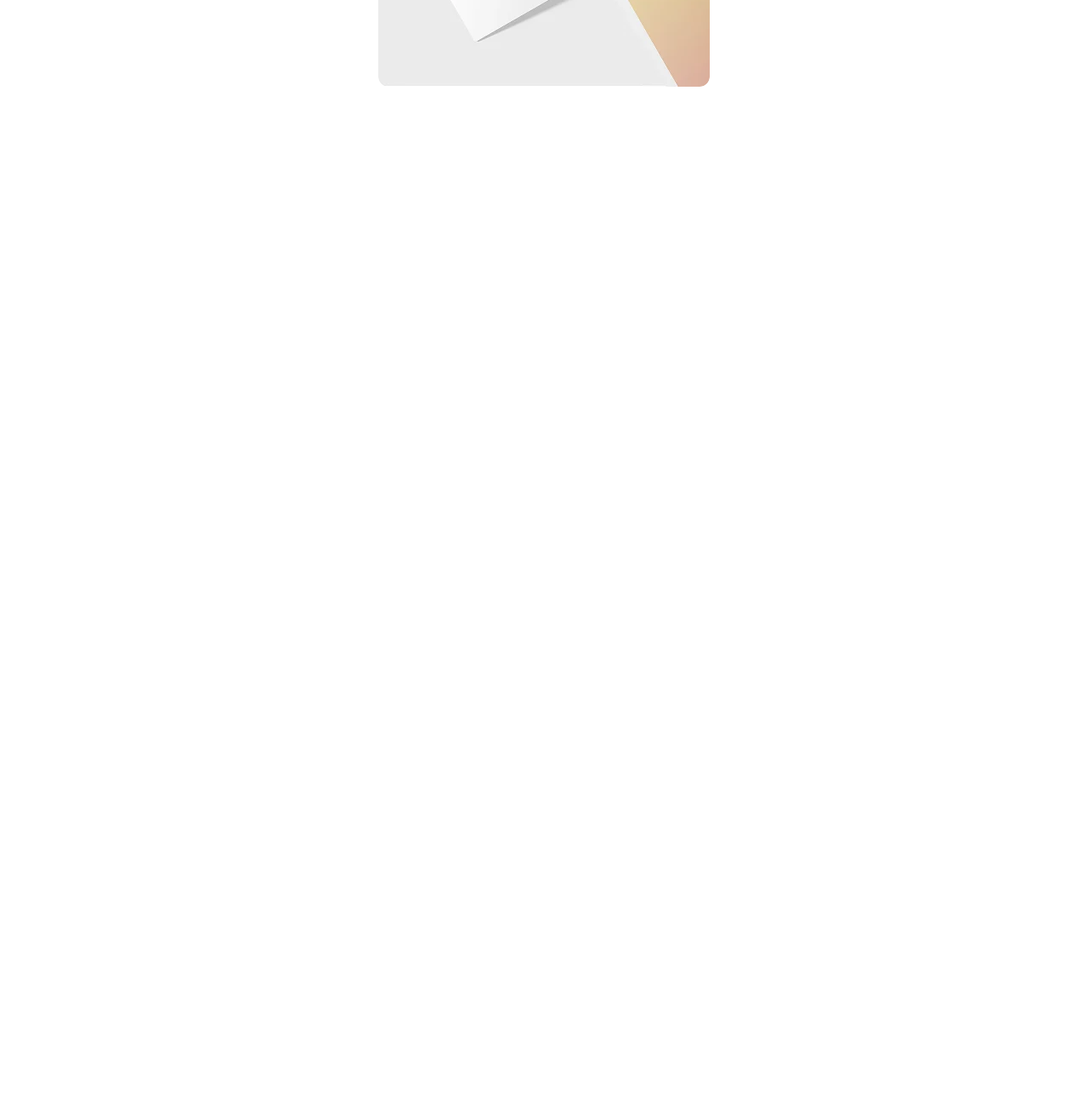
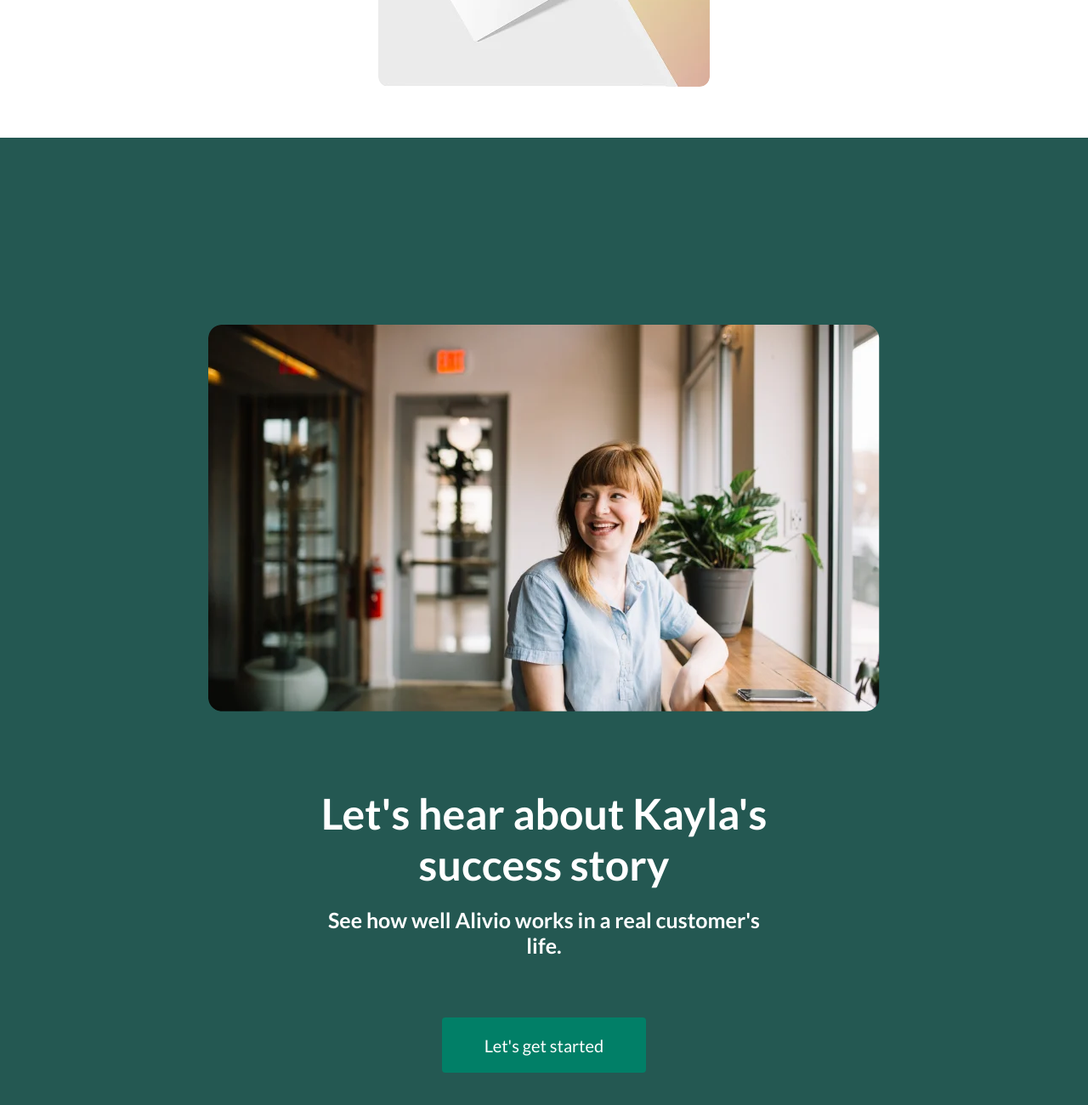
Before and after one commit to 4Baren/alivio, a plain HTML site: page index.html in a window 1280 px wide. Shown: the part 2347-3647 px from the top of the page at 85% size. Before the commit the page ends 2509 px from the top, so only its background shows below. Drawn offline with Linux system fonts and the light colour scheme.

Commit message:
success section

```diff
--- a/index.css
+++ b/index.css
@@ -4,3 +4,4 @@
 @import url('./styles/hero.css');
 @import url('./styles/about.css');
 @import url('./styles/card.css');
+@import url('./styles/success.css');
--- a/index.html
+++ b/index.html
@@ -94,6 +94,26 @@
                 </div>
             </div>
         </section>
+
+        <section class="success" aria-label="success section">
+            <div class="container">
+                <div class="success__wrapper">
+                    <div class="success__content" aria-label="success content">
+                        <h3 class="success__title">Let's hear about Kayla's success story</h3>
+                        <p class="success__description" aria-label="success description">See how well Alivio works in a
+                            real customer's life.</p>
+                        <button class="btn">Let's get started</button>
+                    </div>
+                    <div class="success__content-video">
+                        <img src="./assets/webp/video-cover.webp" class="success__cover" alt="image video-cover">
+                        <svg class="success__play-icon" aria-label="play icon">
+                            <use href="./assets/sprites.svg#play-icon"></use>
+                        </svg>
+                    </div>
+                </div>
+
+            </div>
+        </section>
     </main>
 </body>
 
--- /dev/null
+++ b/styles/success.css
@@ -0,0 +1,100 @@
+.success {
+    background-color: var(--co-dark-green);
+}
+
+.success__wrapper {
+    padding: 220px 0;
+    display: flex;
+    justify-content: space-between;
+    align-items: start;
+    gap: 40px;
+    flex-wrap: wrap-reverse;
+}
+
+.success__content {
+    margin: 50px 0 0 0;
+    max-width: 550px;
+    display: flex;
+    flex-direction: column;
+    justify-content: start;
+    align-items: start;
+    gap: 20px;
+}
+
+.success__content .btn {
+    margin: 50px 0 0 0;
+    width: 240px;
+    height: 65px;
+}
+
+.success__content .btn:hover {
+    outline: 2px solid var(--co-white);
+}
+
+.success__title {
+    font-size: 50px;
+    font-weight: 700;
+    color: var(--co-white);
+}
+
+.success__description {
+    font-size: 25px;
+    font-weight: 600;
+    color: var(--co-white);
+}
+
+.success__cover {
+    width: 100%;
+    height: 100%;
+    object-fit: cover;
+    aspect-ratio: 158/91;
+}
+
+.success__content-video {
+    max-width: 790px;
+    height: 455px;
+    border-radius: 15px;
+    overflow: hidden;
+    position: relative;
+}
+
+.success__play-icon {
+    position: absolute;
+    z-index: 3;
+    width: 72px;
+    height: 73px;
+    top: 50%;
+    left: 50%;
+    translate: -50% -50%;
+}
+
+.success__play-icon:hover {
+    fill: black;
+    cursor: pointer;
+    opacity: 50%;
+}
+
+@media (max-width: 1400px) {
+    .success__wrapper {
+        justify-content: center;
+    }
+
+    .success__content {
+        text-align: center;
+        place-items: center start;
+    }
+}
+
+@media (max-width: 576px) {
+    .success__wrapper {
+        padding: 150px 0;
+    }
+
+    .success__title {
+        font-size: 32px;
+    }
+
+    .success__description {
+        font-size: 20px;
+    }
+}
```
Also changed, not shown: assets/sprites.svg.
